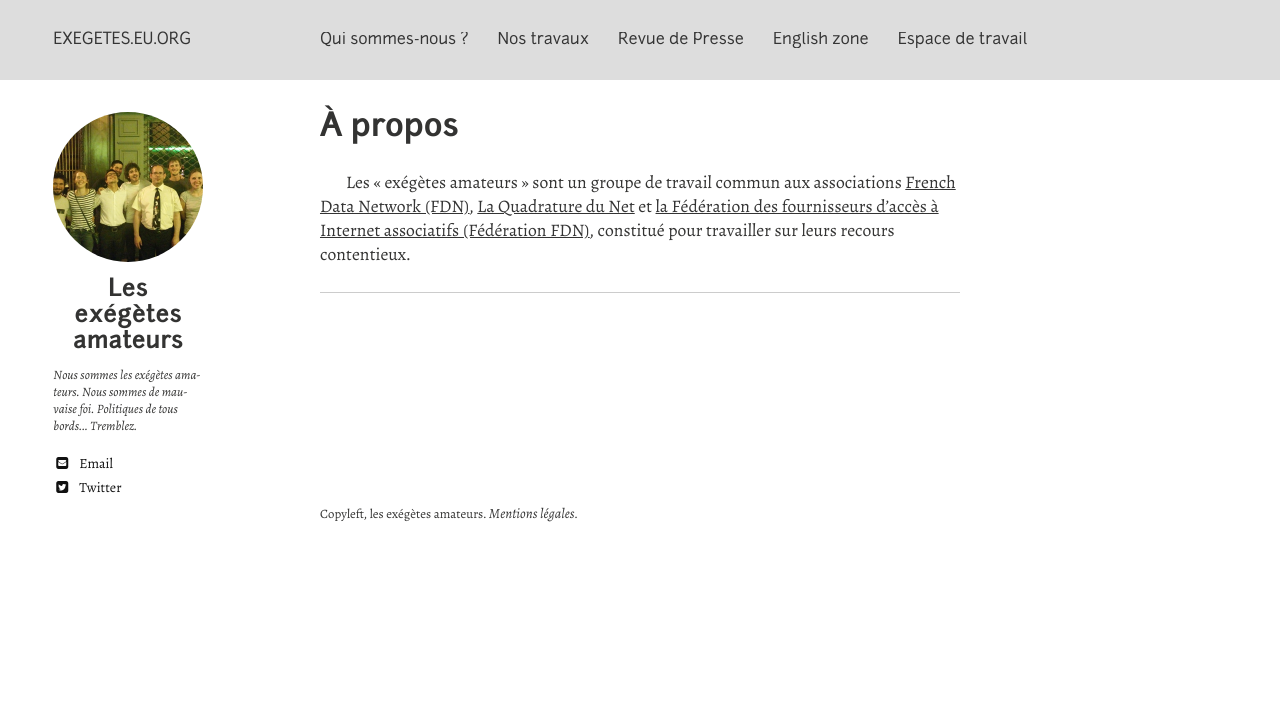
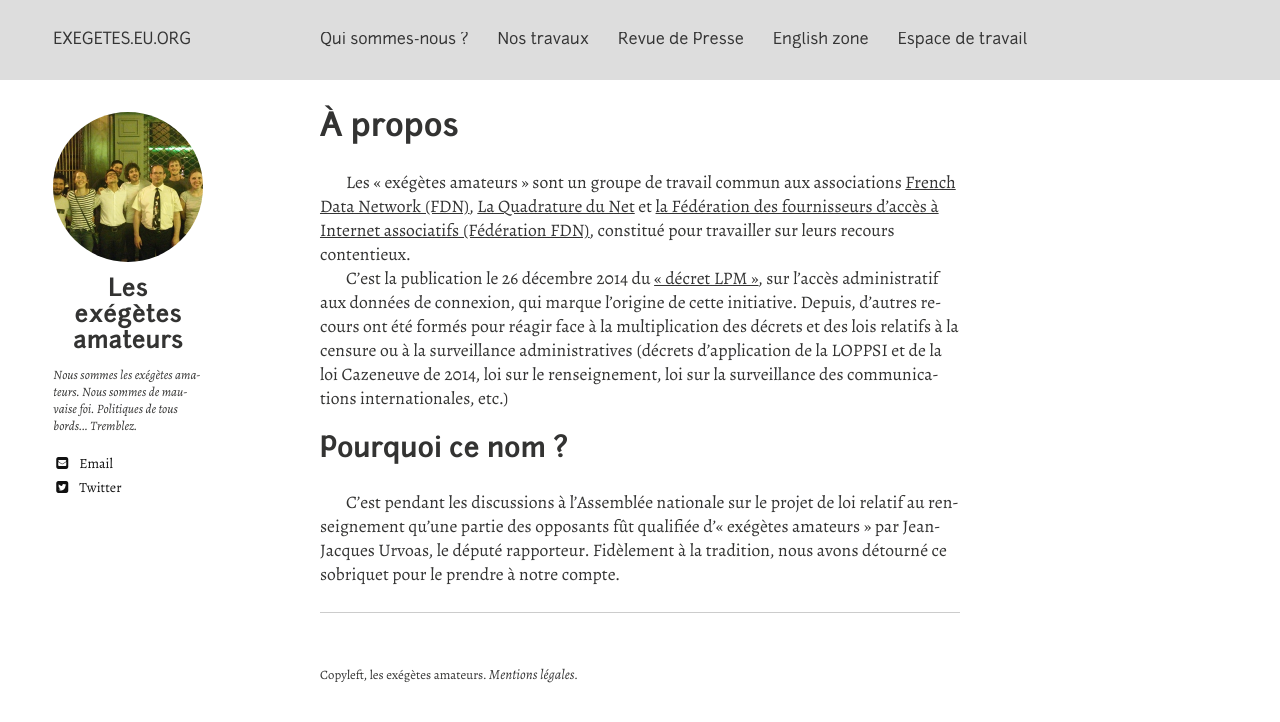
Before and after one commit to hugoroy/exegetes-web, a Jekyll site: the page built from about/index.md, in a window 1280 px wide. Shown: the top 722 px of the page. Built offline with Jekyll 4.4.1, drawn with Linux system fonts in a browser that asks for light colours; nearby versions of some CDN libraries.

Commit message:
un peu de blahblah

```diff
--- a/about/index.md
+++ b/about/index.md
@@ -12,3 +12,23 @@ constitué pour travailler sur leurs recours contentieux.
 [fdn]: https://www.fdn.fr
 [ffdn]: https://www.ffdn.org
 [lqdn]: https://www.laquadrature.net/
+
+
+C’est la publication le 26 décembre 2014 du
+[« décret LPM »][decretLPM], sur l’accès administratif aux données de
+connexion, qui marque l’origine de cette initiative. Depuis, d’autres
+recours ont été formés pour réagir face à la multiplication des
+décrets et des lois relatifs à la censure ou à la surveillance
+administratives (décrets d’application de la LOPPSI et de la loi
+Cazeneuve de 2014, loi sur le renseignement, loi sur la surveillance
+des communications internationales, etc.)
+
+[decretLPM]: http://www.legifrance.gouv.fr/affichTexte.do?cidTexte=JORFTEXT000029958091&dateTexte=&categorieLien=id
+
+## Pourquoi ce nom ?
+
+C’est pendant les discussions à l'Assemblée nationale sur le projet de
+loi relatif au renseignement qu’une partie des opposants fût qualifiée
+d’« exégètes amateurs » par Jean-Jacques Urvoas, le député rapporteur.
+Fidèlement à la tradition, nous avons détourné ce sobriquet pour le
+prendre à notre compte.
```
